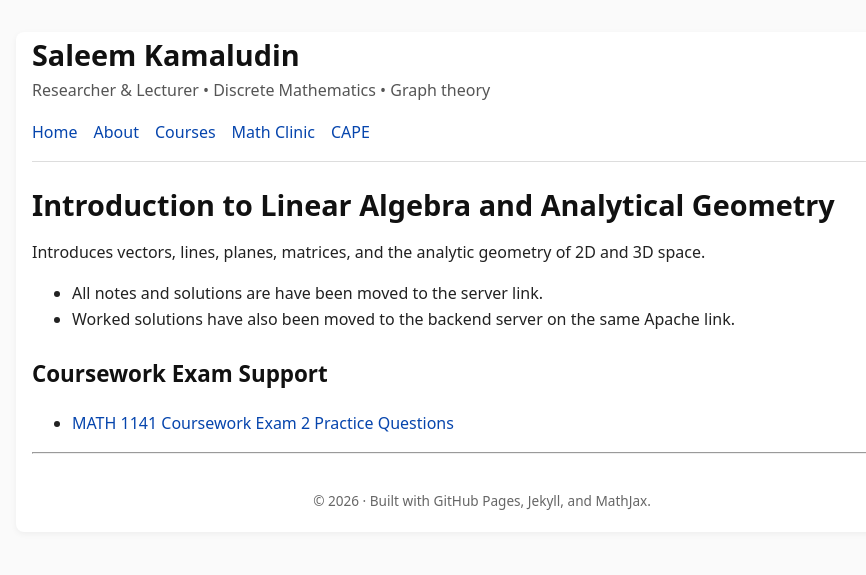
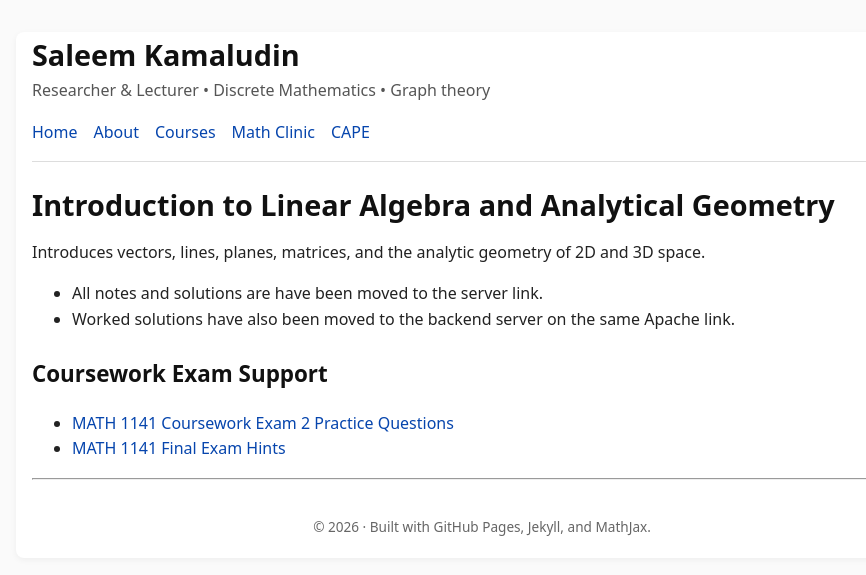
Before and after one commit to SaleemKamaludin/SaleemKamaludin.github.io, a Jekyll site: the page built from courses/intro-linear-geometry.md, in a window 1280 px wide. Shown: the top 575 px of the page, without its empty margins (158-1024 px from the left). Built offline with Jekyll 4.4.1, drawn with Linux system fonts in a browser that asks for light colours.

Commit message:
Update intro-linear-geometry.md

```diff
--- a/courses/intro-linear-geometry.md
+++ b/courses/intro-linear-geometry.md
@@ -15,4 +15,4 @@ Introduces vectors, lines, planes, matrices, and the analytic geometry of 2D and
 ## Coursework Exam Support
 
 - [MATH 1141 Coursework Exam 2 Practice Questions](/courses/math-1141-coursework-exam-2-hints/)
-<!-- - [MATH 1141 Final Exam Hints]({{ '/courses/intro-linear-geometry/final-exam-hints/' | relative_url }}) -->
+- [MATH 1141 Final Exam Hints]({{ '/courses/intro-linear-geometry/final-exam-hints/' | relative_url }})
```
